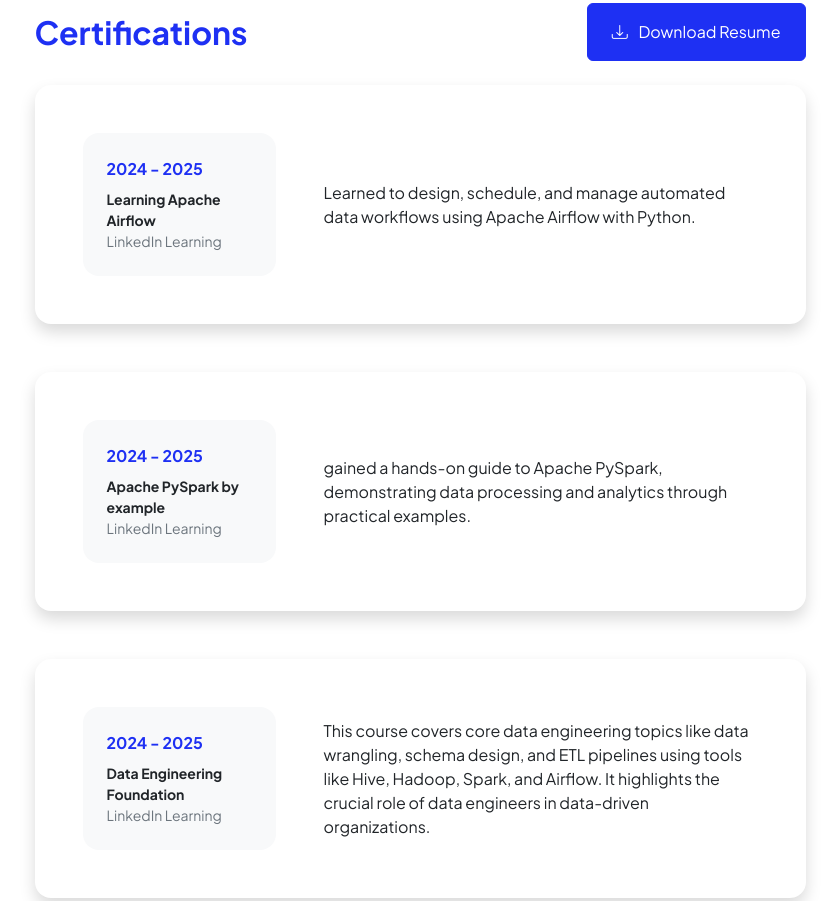
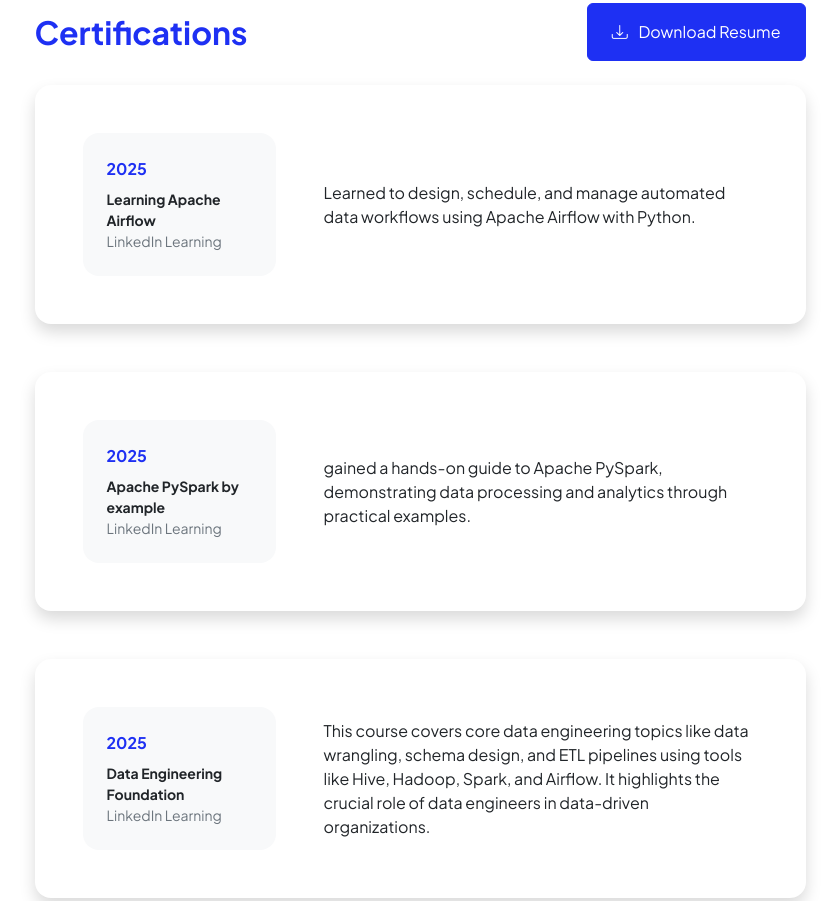
Before and after one commit to suresh0615/sureshkumar_Portfolio, a plain HTML site: page index.html in a window 1280 px wide. Shown: the part 1590-2491 px from the top of the page, without its empty margins (220-1060 px from the left). Drawn offline with nearby package versions, Linux system fonts and the light colour scheme.

Commit message:
Update index.html

```diff
--- a/index.html
+++ b/index.html
@@ -409,7 +409,7 @@
                                 <div class="row align-items-center gx-5">
                                     <div class="col text-center text-lg-start mb-4 mb-lg-0">
                                         <div class="bg-light p-4 rounded-4">
-                                            <div class="text-primary fw-bolder mb-2">2024 - 2025</div>
+                                            <div class="text-primary fw-bolder mb-2">2025</div>
                                             <div class="small fw-bolder">Learning Apache Airflow</div>
                                             <div class="small text-muted">LinkedIn Learning</div>
                                             <!-- <div class="small text-muted">Los Angeles, CA</div> -->
@@ -427,7 +427,7 @@
                                 <div class="row align-items-center gx-5">
                                     <div class="col text-center text-lg-start mb-4 mb-lg-0">
                                         <div class="bg-light p-4 rounded-4">
-                                            <div class="text-primary fw-bolder mb-2">2024 - 2025</div>
+                                            <div class="text-primary fw-bolder mb-2">2025</div>
                                             <div class="small fw-bolder">Apache PySpark by example</div>
                                             <div class="small text-muted">LinkedIn Learning</div>
                                             <!-- <div class="small text-muted">Los Angeles, CA</div> -->
@@ -445,7 +445,7 @@
                                 <div class="row align-items-center gx-5">
                                     <div class="col text-center text-lg-start mb-4 mb-lg-0">
                                         <div class="bg-light p-4 rounded-4">
-                                            <div class="text-primary fw-bolder mb-2">2024 - 2025</div>
+                                            <div class="text-primary fw-bolder mb-2">2025</div>
                                             <div class="small fw-bolder">Data Engineering Foundation</div>
                                             <div class="small text-muted">LinkedIn Learning</div>
                                             <!-- <div class="small text-muted">Los Angeles, CA</div> -->
@@ -555,7 +555,7 @@
                                         </div>
                                     </div>
                                     <div class="col-lg-8">
-                                        <div>I'm pursuing a master's degree with dual specialization in Full Stack
+                                        <div>I've studied master's degree with dual specialization in Full Stack
                                             Development (MERN, JavaScript, HTML, CSS) and Data Science (Python, Excel,
                                             Tableau, Pentaho, SQL). I'm also gaining Knowledge in Data Engineering.
                                         </div>
```
